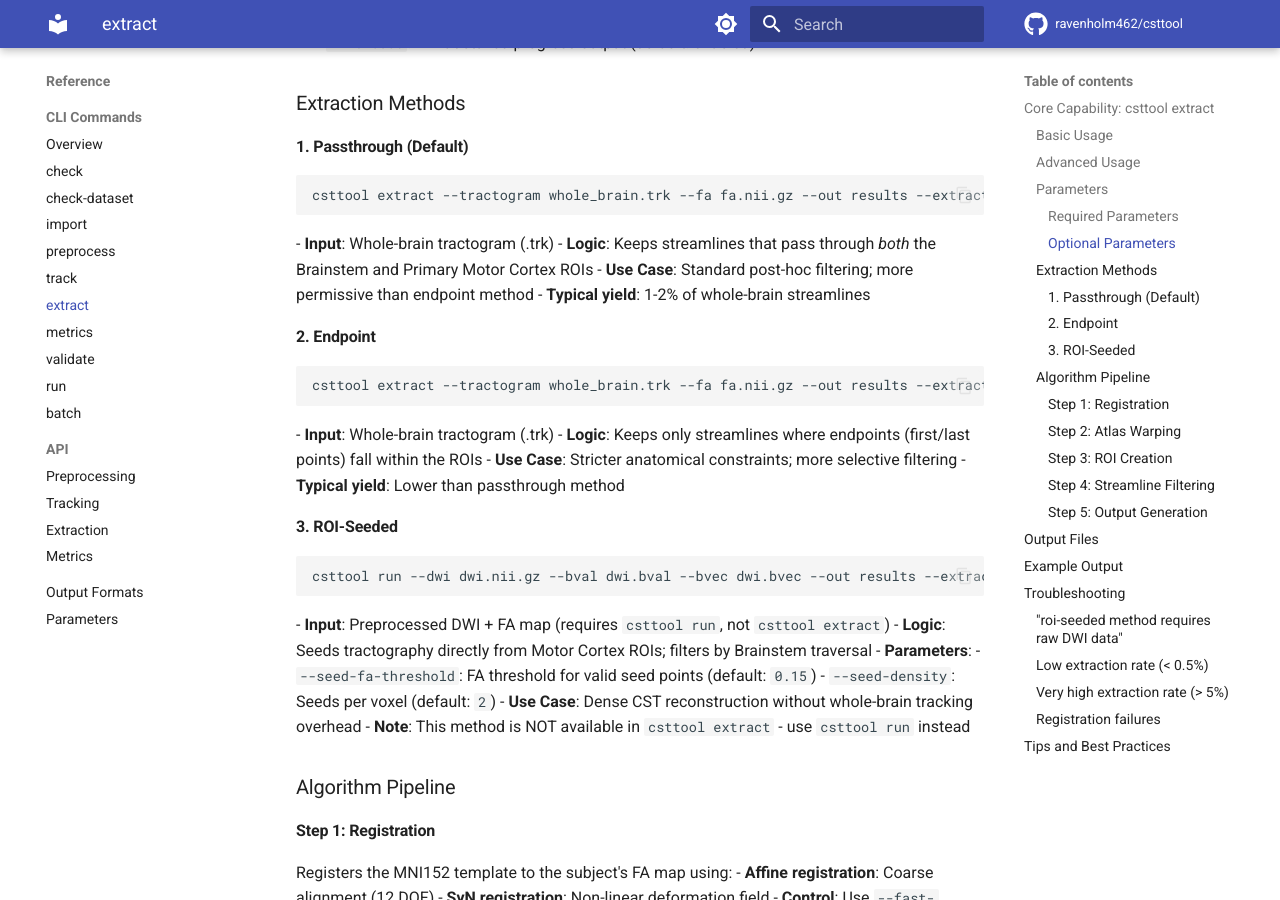
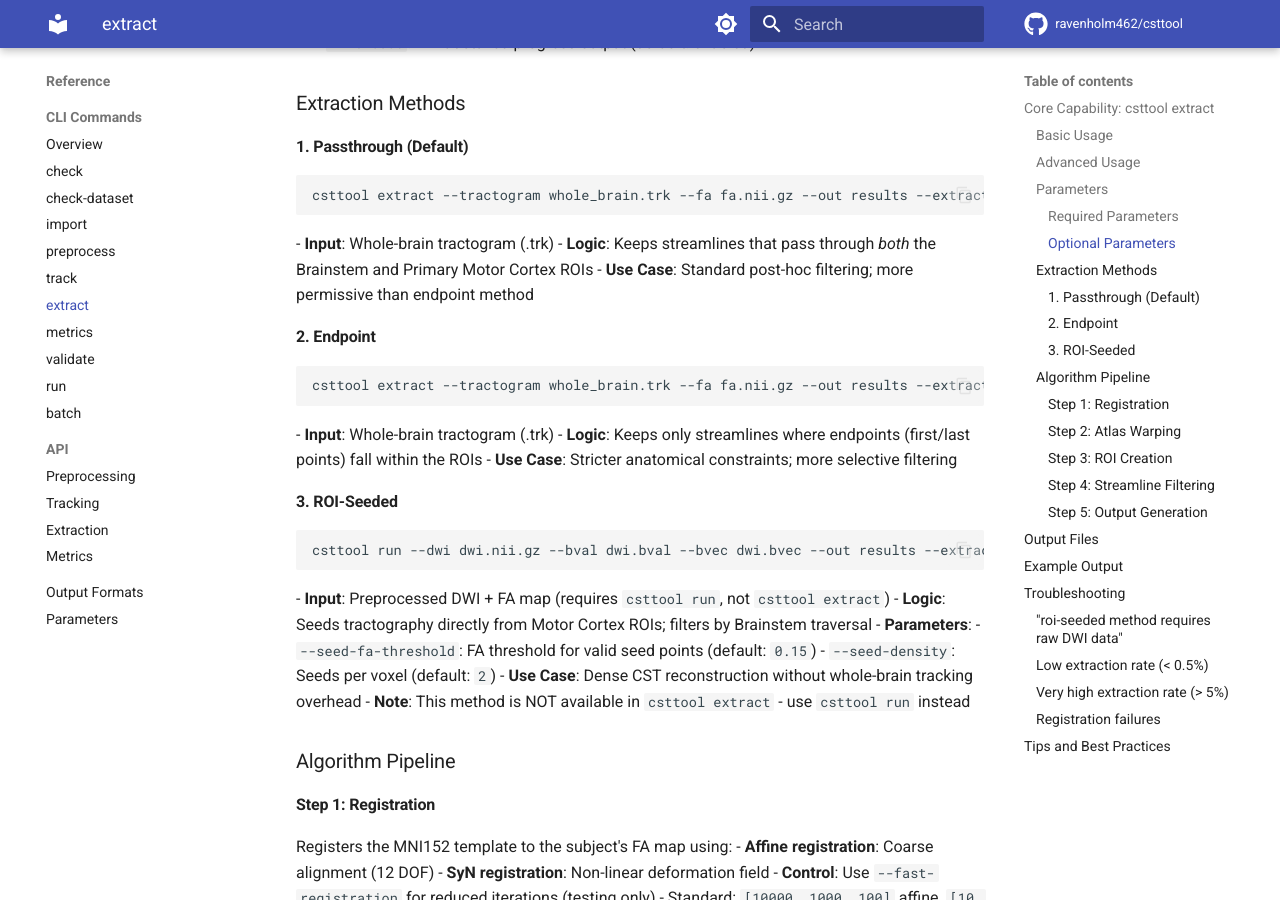
Before and after one commit to ravenholm462/csttool, an MkDocs documentation site: the page built from docs/reference/cli/extract.md, in a window 1280 px wide and 900 px high, scrolled down 1536 px. Built offline with MkDocs 1.6.1 and Material for MkDocs 9.7.7, drawn with Linux system fonts in a browser that asks for light colours; comment, search, counter and statistics services are not loaded.

Commit message:
docs (extract): removed yields from different methods, claims unsubstantiated

````diff
--- a/docs/reference/cli/extract.md
+++ b/docs/reference/cli/extract.md
@@ -61,7 +61,6 @@ csttool extract --tractogram whole_brain.trk --fa fa.nii.gz --out results --extr
 - **Input**: Whole-brain tractogram (.trk)
 - **Logic**: Keeps streamlines that pass through *both* the Brainstem and Primary Motor Cortex ROIs
 - **Use Case**: Standard post-hoc filtering; more permissive than endpoint method
-- **Typical yield**: 1-2% of whole-brain streamlines
 
 #### 2. Endpoint
 ```bash
@@ -70,7 +69,6 @@ csttool extract --tractogram whole_brain.trk --fa fa.nii.gz --out results --extr
 - **Input**: Whole-brain tractogram (.trk)
 - **Logic**: Keeps only streamlines where endpoints (first/last points) fall within the ROIs
 - **Use Case**: Stricter anatomical constraints; more selective filtering
-- **Typical yield**: Lower than passthrough method
 
 #### 3. ROI-Seeded
 ```bash
````
